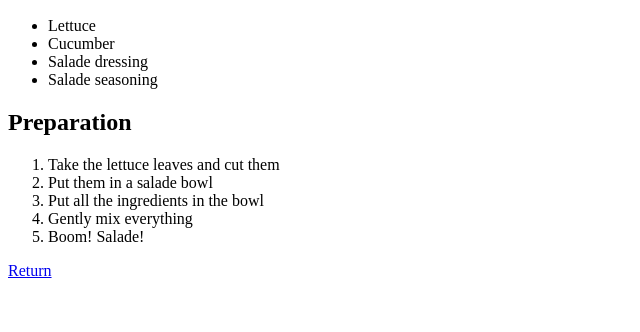
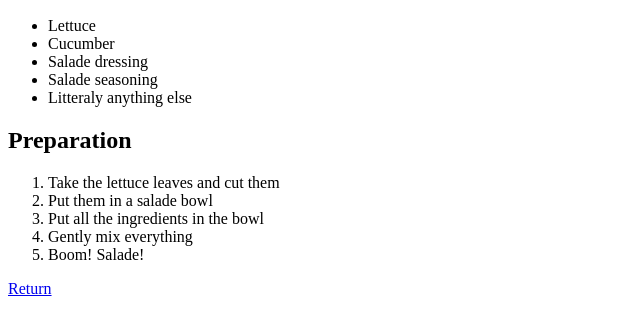
Before and after one commit to Gab36/recipes-website, a plain HTML site: page pages/salade.html in a window 1280 px wide. Shown: the part 110-442 px from the top of the page, without its empty margins (0-640 px from the left). Drawn offline with Linux system fonts and the light colour scheme.

Commit message:
update salade.html

```diff
--- a/pages/salade.html
+++ b/pages/salade.html
@@ -15,6 +15,7 @@
             <li>Cucumber</li>
             <li>Salade dressing</li>
             <li>Salade seasoning</li>
+            <li>Litteraly anything else</li>
         </ul>
     </p>
 
```
